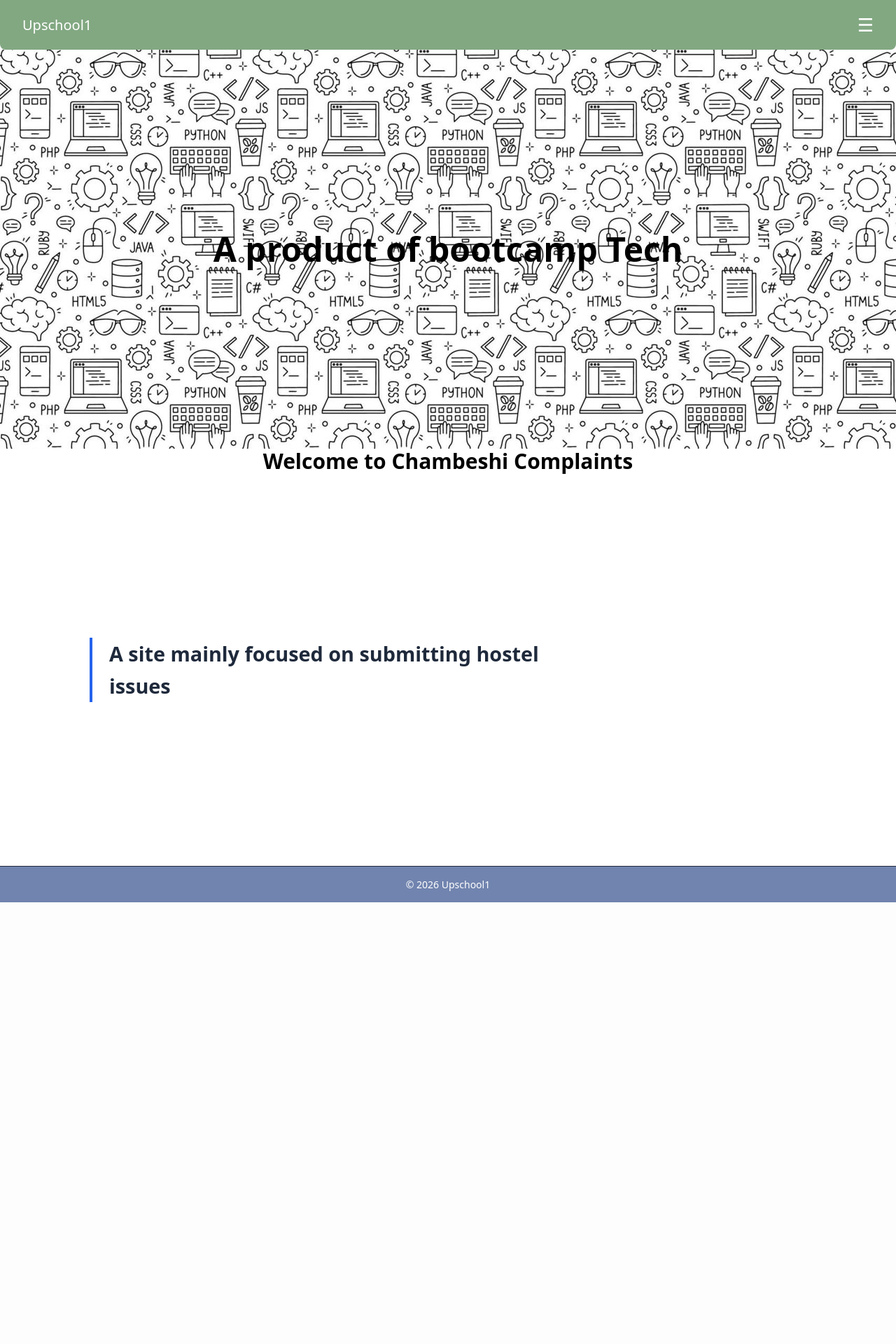
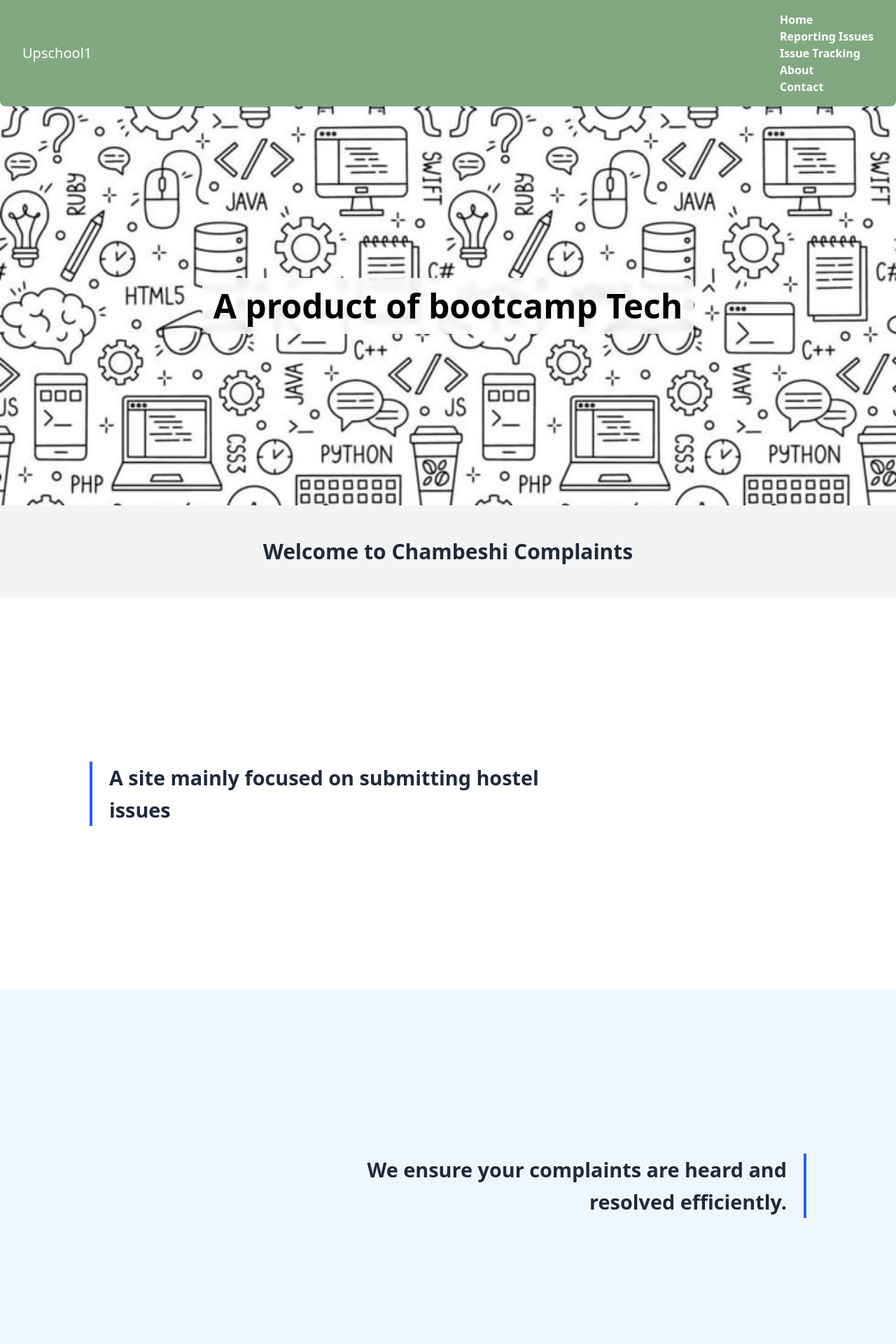
Before and after one commit to D4RR1CK/Chambeshi-Complaints, a PHP site: page / in a window 1280 px wide. Shown: the top 1920 px of the page at 70% size. Before the commit the page ends 1289 px from the top, so only its background shows below. Run offline with PHP 8.4, Linux system fonts and the light colour scheme; some libraries are stand-ins or nearby versions.

Commit message:
Second changes

```diff
--- a/index.php
+++ b/index.php
@@ -7,18 +7,33 @@
 ?>
 
    <section class="hero-section" style="background-image: url('Programming and developers vector seamless pattern_ Internet and coding black linear print with computer languages.jpg');">
-    <div class="hero-content text-black text-5xl font-bold">
+    <div class="hero-content text-black text-5xl font-bold p-4 bg-white/80 rounded-xl backdrop-blur-sm">
         A product of bootcamp Tech
     </div>
    </section>
 
-   <section class="bg-gray">
-    <h1 class="text-3xl font-bold text-center">Welcome to Chambeshi Complaints</h1>
+   <section class="bg-gray-100 py-12">
+    <h1 class="text-3xl font-bold text-center text-gray-800">Welcome to Chambeshi Complaints</h1>
    </section>
 
+   <!-- First Block: LEFT -->
    <section class="scroll-block">
     <div class="scroll-content">
         <h3>A site mainly focused on submitting hostel issues</h3>
+    </div>
+   </section>
+
+   <!-- Second Block: RIGHT (New) -->
+   <section class="scroll-block align-right bg-blue-50">
+    <div class="scroll-content-right">
+        <h3>We ensure your complaints are heard and resolved efficiently.</h3>
+    </div>
+   </section>
+
+   <!-- Third Block: LEFT (New) -->
+   <section class="scroll-block">
+    <div class="scroll-content">
+        <h3>Track your issue status in real-time from submission to resolution.</h3>
     </div>
    </section>
 
--- a/style.css
+++ b/style.css
@@ -84,6 +84,8 @@
     display: flex;
     align-items: center;
     justify-content: center;
+    background-size: cover;
+    background-position: center;
 }
 
 .hero-content {
@@ -104,6 +106,10 @@
     overflow: hidden;
 }
 
+.scroll-block.align-right {
+    justify-content: flex-end;
+}
+
 .scroll-content{
     color: #000;
     max-width: 700px;
@@ -120,125 +126,30 @@
     transform: translateX(0);
 }
 
-.scroll-content h3{
+.scroll-content-right {
+    color: #000;
+    max-width: 700px;
+    opacity: 0;
+    transform: translateX(100px); /* From right */
+    transition: all 0.8s ease-out;
+    padding-right: 24px;
+    border-right: 4px solid #2563eb;
+    position: relative;
+    text-align: right;
+}
+
+.scroll-content-right.show {
+    opacity: 1;
+    transform: translateX(0);
+}
+
+.scroll-content h3, .scroll-content-right h3{
     font-size: 1.8rem;
     line-height: 1.6;
     color: #1e293b;
     font-weight: 700;
-
-}
-    .report-section {
-        min-height: calc(100vh - 120px); /* full viewport minus header/footer */
-        display: flex;
-        flex-direction: column;
-        align-items: center;
-        justify-content: center;
-        padding: 20px;
-        background-color: #f0f4f8;
 }
 
-    .report-card {
-        background: white;
-        width: 100%;
-        max-width: 700px;          /* limits card width */
-        padding: 40px;
-        border-radius: 20px;        /* rounded corners */
-        box-shadow: 0 10px 30px rgba(0,0,0,0.1);
-    }
-/* Main page heading */
-    .report-title {
-        font-size: 28px;
-        margin-bottom: 24px;            /* Space below heading */
-        color: #020617;
-        text-align: center;
-    }
-
-/* The box/card holding the form */
-.report-card {
-    background: white;              /* White card background */
-    width: 100%;                    /* Full width up to max */
-    max-width: 700px;               /* Limit card width */
-    padding: 32px;                  /* Inner spacing */
-    border-radius: 16px;            /* Rounded corners */
-    box-shadow: 0 10px 25px rgba(0, 0, 0, 0.08); /* Soft shadow */
-}
-
-/* Form layout */
-.report-form {
-    display: flex;
-    flex-direction: column;         /* Stack rows */
-    gap: 20px;                      /* Space between rows */
-}
-
-/* Each row: label on left, input on right */
-.form-row {
-    display: grid;
-    grid-template-columns: 1fr 2fr; /* Label 1 part, input 2 parts */
-    align-items: center;
-    gap: 16px;
-}
-
-/* Labels (left side text) */
-.form-row label {
-    font-weight: 600;
-    color: #1e293b;
-}
-
-/* Input and textarea styling */
-.form-row input,
-.form-row textarea {
-    width: 100%;
-    padding: 10px 12px;
-    border-radius: 10px;            /* Rounded input corners */
-    border: 1px solid #cbd5f5;
-    font-size: 14px;
-}
-
-/* Focus state (when user clicks inside input) */
-.form-row input:focus,
-.form-row textarea:focus {
-    outline: none;                  /* Remove default outline */
-    border-color: #2563eb;          /* Highlight border */
-}
-
-.form-row input[type="file"] {
-    padding: 8px;
-    border-radius: 10px;
-    border: 1px solid #cbd5f5;
-    font-size: 14px;
-    background: white;
-    cursor: pointer;
-}
-
-/* Submit button */
-.submit-btn {
-    padding: 12px 20px;
-    border-radius: 10px;
-    border: none;
-    background: #2563eb;
-    color: white;
-    font-weight: bold;
-    cursor: pointer;
-}
-
-/* Hover effect on button */
-.submit-btn:hover {
-    background: #1e40af;
-}
-
-/* Mobile responsiveness */
-@media (max-width: 600px) {
-
-    /* Stack label above input */
-    .form-row {
-        grid-template-columns: 1fr;
-    }
-
-    /* Add spacing under label */
-    .form-row label {
-        margin-bottom: 6px;
-    }
-}
 footer{
     background-color: #7184af;
     color: white;
@@ -279,3 +190,18 @@
         visibility: hidden;
     }
 }
+
+/* Tablet & Desktop overrides */
+@media (min-width: 768px) {
+    .menu-toggle {
+        display: none;
+    }
+    .nav-menu {
+        display: flex;
+        position: static;
+        flex-direction: row;
+        width: auto;
+        background: transparent;
+        padding: 0;
+    }
+}
```
Also changed, not shown: footer.php (+10 -20 lines). Lines whose indentation alone changed are shown as unchanged.
